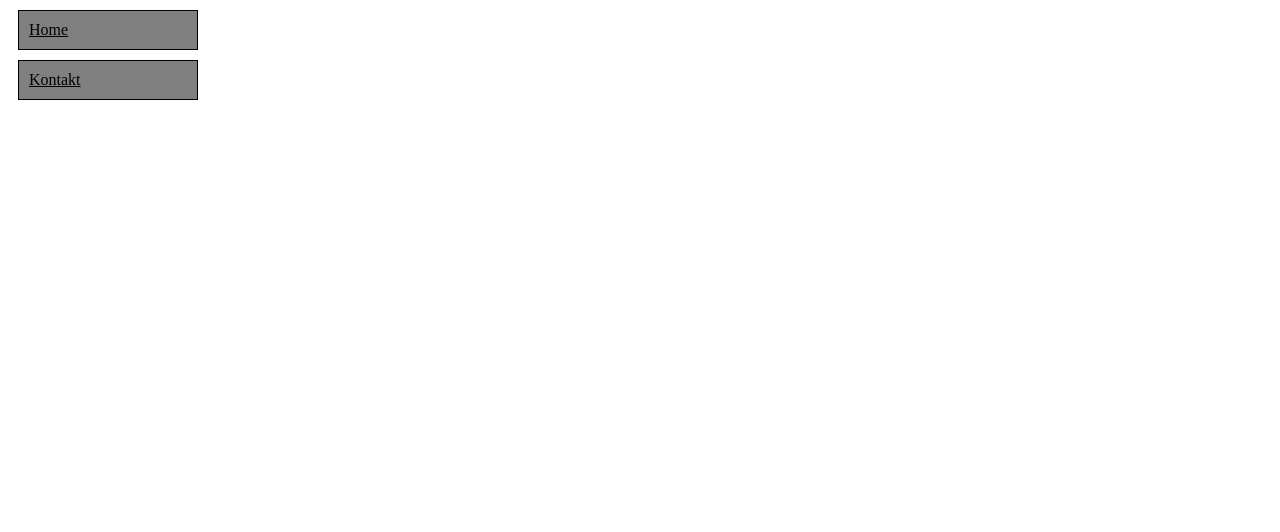
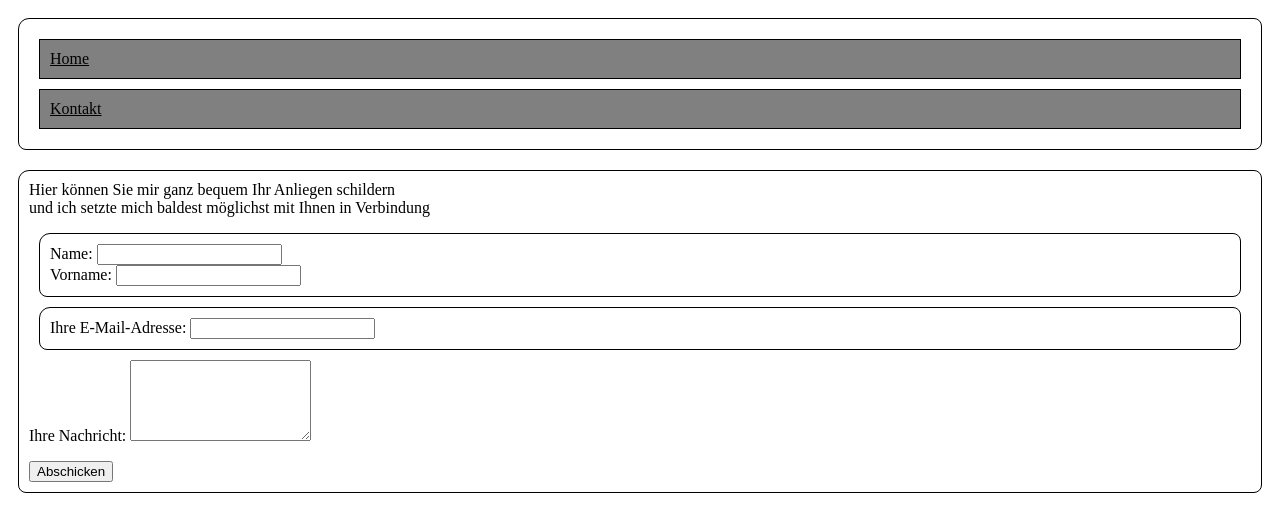
Before and after one commit to danielwalter86/DanisComputers, a plain HTML site: page kontakt.html in a window 1280 px wide. Drawn offline with Linux system fonts and the light colour scheme.

Commit message:
zweite seite zugefügt

```diff
--- a/kontakt.html
+++ b/kontakt.html
@@ -5,9 +5,65 @@
     <meta name="viewport" content="width=device-width, initial-scale=1.0">
     <meta charset="utf-8">
     <style>
-        .menu {
-            width: 200px;
+        body {
+            display: flex;
+            flex-flow: row wrap;
         }
+
+        header,
+        nav,
+        article,
+        section,
+        aside,
+        footer {
+            border-radius: 11px 0.5em 0.5em;
+            border: 1px solid;
+            padding: 10px;
+            margin: 10px;
+            flex: 1 100%;
+        }
+
+        section a {
+            display: inline-block;
+            width: 90%;
+            background: #fffbf0;
+            border: 1px solid #dfac20;
+            margin: 0;
+            text-align: center;
+            text-decoration: none;
+        }
+
+
+
+        nav {
+            align-self: center;
+            flex: 1 1 o%;
+        }
+
+        header {
+            align-self: center;
+            flex: 1 1 0%
+        }
+
+        .title {
+            text-align: center
+        }
+
+        section {
+            align-self: center;
+            flex: 1 1 o%;
+        }
+
+        article {
+            align-self: center;
+            flex: 3 1 0%;
+        }
+
+        aside {
+            align-self: center;
+            flex: 1 1 0%;
+        }
+
 
         .menu a {
             margin: 10px;
@@ -21,9 +77,44 @@
 </head>
 
 <body>
+    <nav>
+        <div class="menu">
+            <a href="index.html">Home</a>
+            <a href="kontakt.html">Kontakt</a>
+    </nav>
+    <header>
+        Hier können Sie mir ganz bequem Ihr Anliegen schildern <br> und ich setzte mich baldest möglichst mit Ihnen in Verbindung
+        <p>
+            <form id="kontaktformular" name="kontaktformular" action="">
 
-    <div class="menu">
-        <a href="index.html">Home</a>
-        <a href="kontakt.html">Kontakt</a>
+                <section>
+                    <div>
+                        <label for="absender">Name:</label>
+                        <input type="text" id="absender" name="absender" />
+                    </div>
 
+                    <div>
+                        <label for="absender">Vorname:</label>
+                        <input type="text" id="absender" name="absender" />
+                    </div>
+                </section>
+
+                <article>
+                    <div>
+                        <label for="absender">Ihre E-Mail-Adresse:</label>
+                        <input type="text" id="absender" name="absender" />
+                    </div>
+                </article>
+                <div>
+                    <label for="nachricht">Ihre Nachricht:</label>
+                    <textarea id="nachricht" name="nachricht" cols="20" rows="5"></textarea>
+                </div>
+
+        </p>
+
+        <div>
+            <input type="submit" value="Abschicken" />
+        </div>
+        </form>
+    </header>
 </body>
```
Also changed, not shown: index.html (+33 -20 lines).
